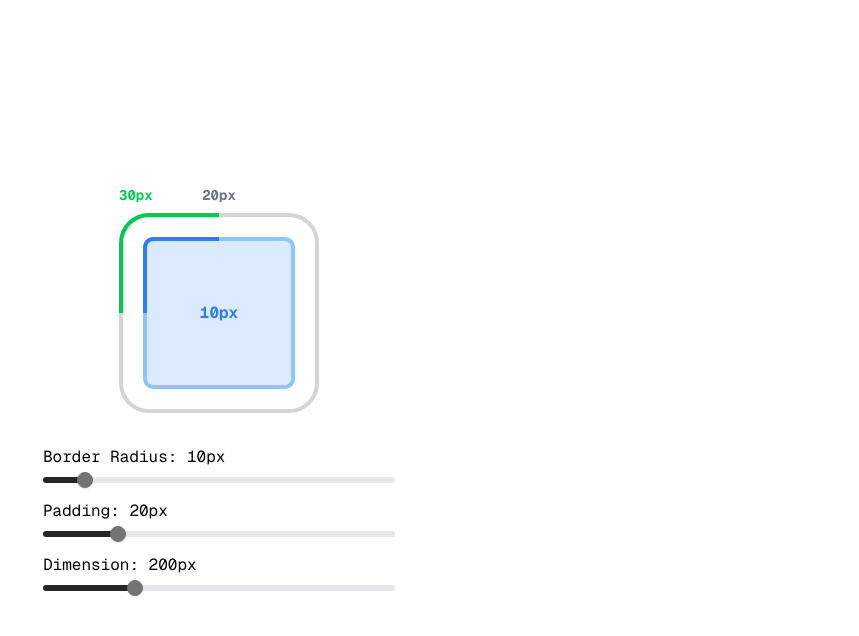
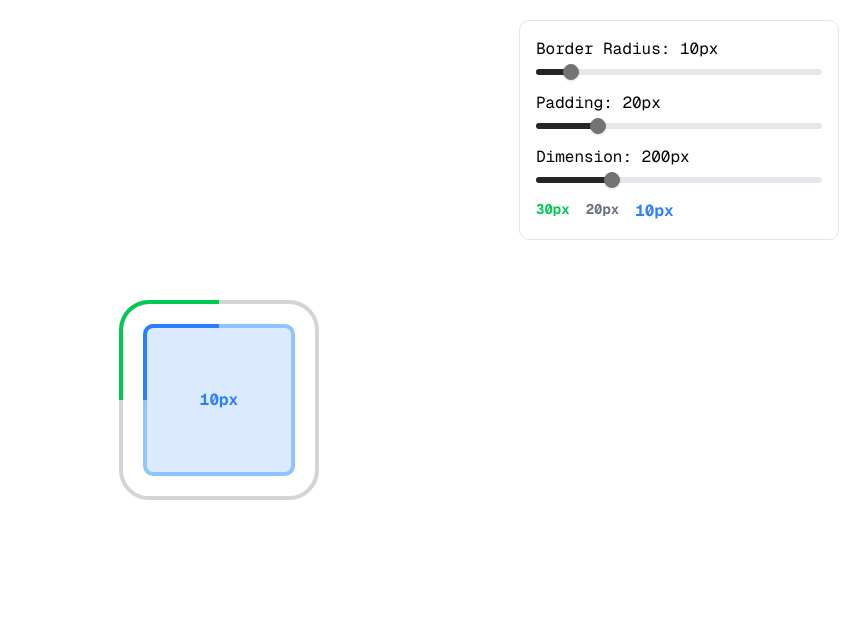
Before and after one commit to ivanglpz/howbr, a Next.js app: page / in a window 1280 px wide. Shown: the top 636 px of the page, without its empty margins (421-1280 px from the left). Built offline with nearby package versions, Linux system fonts and the light colour scheme.

Commit message:
update layout with control border radius, padding and dimension

```diff
--- a/src/pages/index.tsx
+++ b/src/pages/index.tsx
@@ -17,24 +17,9 @@ export default function Home() {
   const [size, setSize] = useState(200);
   return (
     <main
-      className={`${geistSans.className} ${geistMono.className} h-dvh flex flex-col  bg-white`}
+      className={`${geistSans.className} ${geistMono.className} h-dvh flex flex-col justify-center items-center  bg-white`}
     >
-      <section className="flex justify-center items-center h-full">
-        <div className="flex flex-col gap-2 justify-center items-center">
-          <header
-            className="grid grid-cols-3 w-full"
-            style={{
-              width: size,
-            }}
-          >
-            <p className="text-green-500 font-bold text-sm">
-              {borderRadius + padding}px
-            </p>
-            <p className="text-gray-500 font-bold text-sm text-center">
-              {padding}px
-            </p>
-            <p className="text-gray-500"></p>
-          </header>
+      {/*  */}
 
       <figure
         className="border-4  flex flex-col items-start border-neutral-300  w-[400px] h-[400px]  relative"
@@ -70,7 +55,7 @@ export default function Home() {
           }}
         ></aside>
       </figure>
-          <section className="flex flex-col gap-4  w-[400px]  p-6">
+      <section className=" absolute top-5 right-5 p-4 flex flex-col gap-4 border bg-white rounded-lg w-[320px]">
         <div>
           <label className="block mb-2 text-black">
             Border Radius: {borderRadius}px
@@ -84,20 +69,16 @@ export default function Home() {
         </div>
 
         <div>
-              <label className="block mb-2 text-black">
-                Padding: {padding}px
-              </label>
+          <label className="block mb-2 text-black">Padding: {padding}px</label>
           <Slider
-                max={size / 2}
+            max={100}
             step={1}
             value={[padding]}
             onValueChange={(value) => setPadding(value[0])}
           />
         </div>
         <div>
-              <label className="block mb-2 text-black">
-                Dimension: {size}px
-              </label>
+          <label className="block mb-2 text-black">Dimension: {size}px</label>
           <Slider
             max={500}
             min={100}
@@ -105,11 +86,19 @@ export default function Home() {
             value={[size]}
             onValueChange={(value) => {
               setSize(value[0]);
+              setPadding(20);
             }}
           />
         </div>
-          </section>
-        </div>
+        <header className="flex flex-row gap-4 w-full">
+          <p className="text-green-500 font-bold text-sm">
+            {borderRadius + padding}px
+          </p>
+          <p className="text-gray-500 font-bold text-sm text-center">
+            {padding}px
+          </p>
+          <p className="text-blue-500 font-bold">{borderRadius}px</p>
+        </header>
       </section>
     </main>
   );
```
Lines whose indentation alone changed are shown as unchanged.
